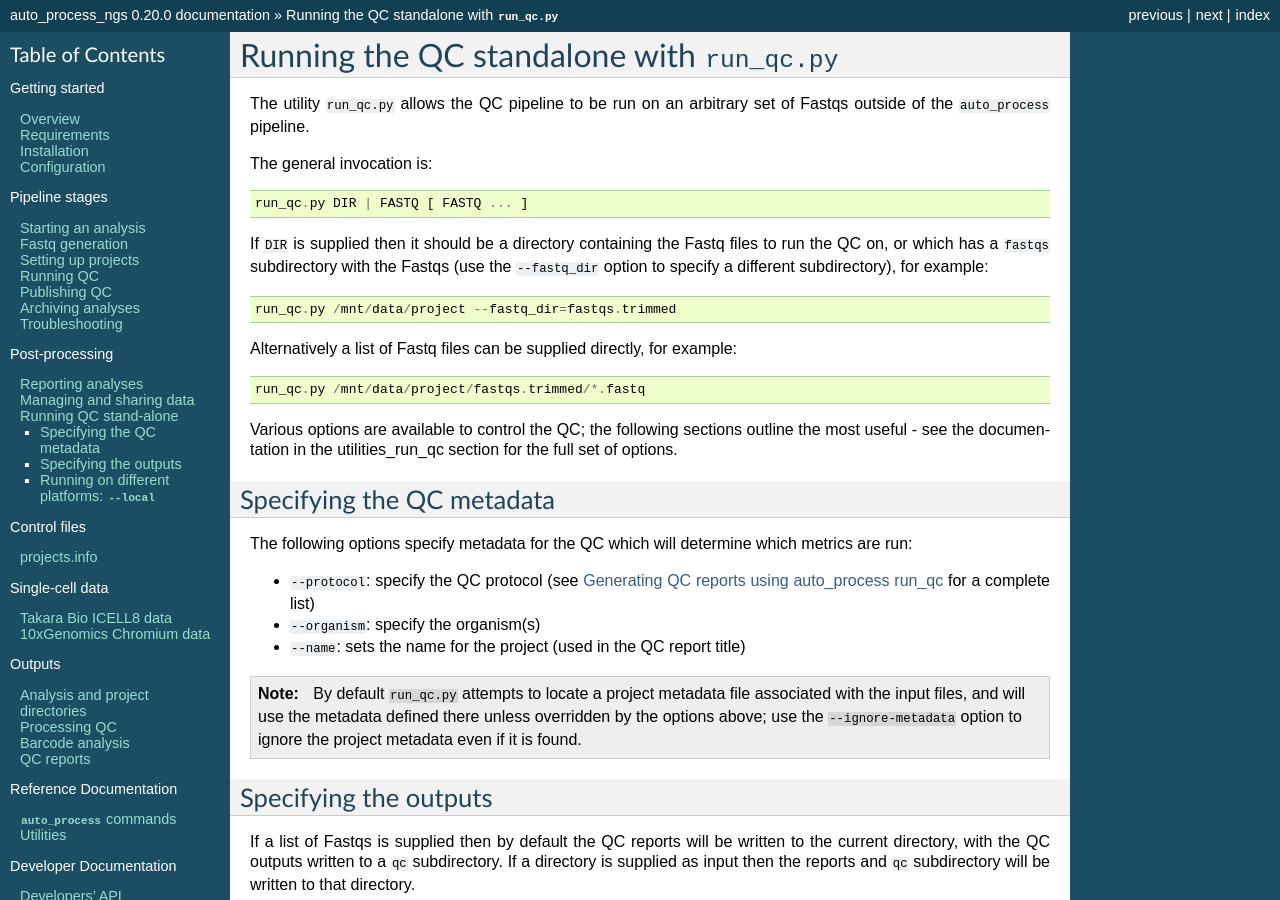
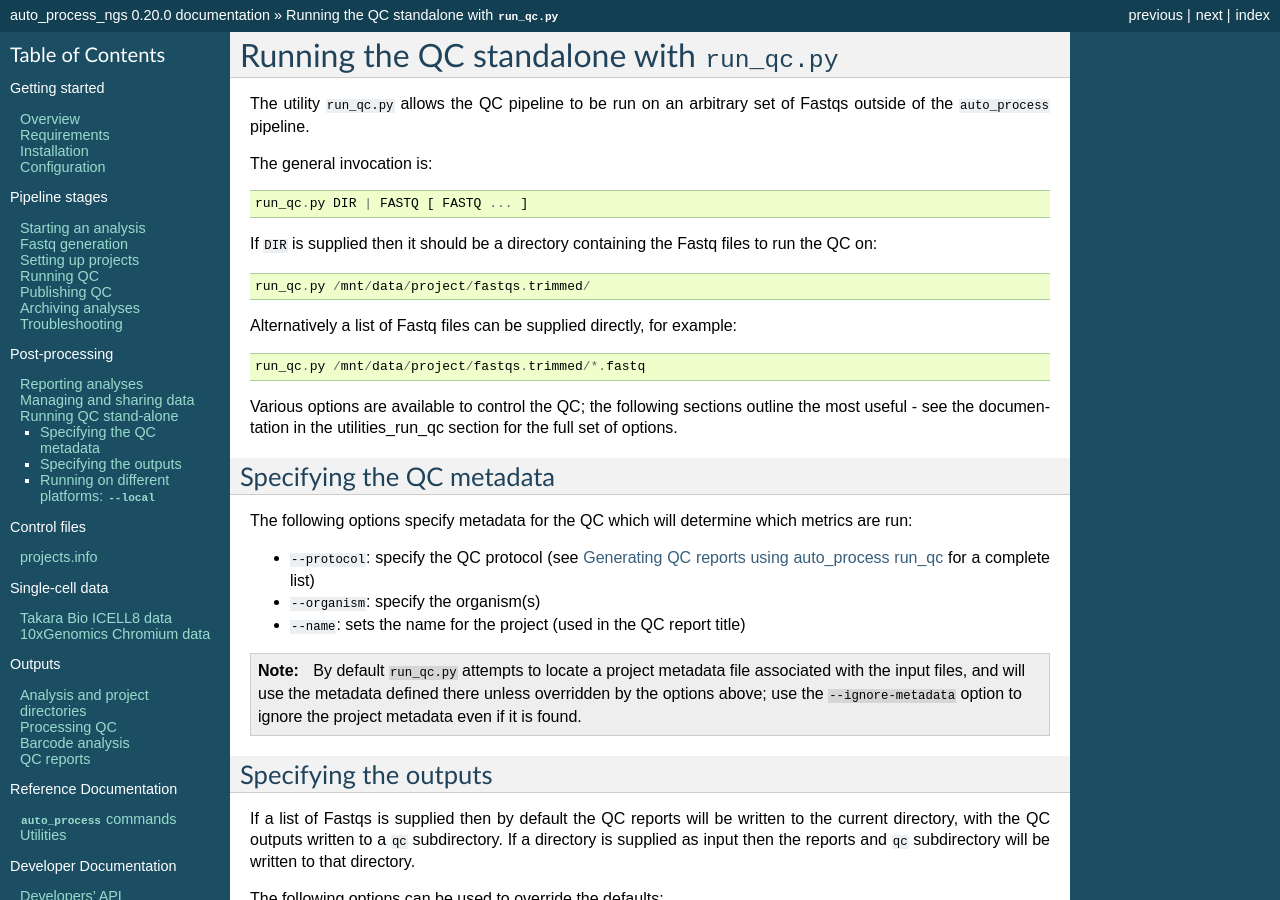
Before and after one commit to fls-bioinformatics-core/auto_process_ngs, a Sphinx documentation site: the page built from docs/source/using/run_qc_standalone.rst, in a window 1280 px wide and 900 px high. Built offline with Sphinx 7.4.7, drawn with Linux system fonts in a browser that asks for light colours.

Commit message:
run_qc.py: update documentation to drop unsupported --fastq_dir option.

```diff
--- a/docs/source/using/run_qc_standalone.rst
+++ b/docs/source/using/run_qc_standalone.rst
@@ -11,13 +11,11 @@
    run_qc.py DIR | FASTQ [ FASTQ ... ]
 
 If ``DIR`` is supplied then it should be a directory containing
-the Fastq files to run the QC on, or which has a ``fastqs``
-subdirectory with the Fastqs (use the ``--fastq_dir`` option to
-specify a different subdirectory), for example:
+the Fastq files to run the QC on:
 
 ::
 
-   run_qc.py /mnt/data/project --fastq_dir=fastqs.trimmed
+   run_qc.py /mnt/data/project/fastqs.trimmed/
 
 Alternatively a list of Fastq files can be supplied directly,
 for example:
```
